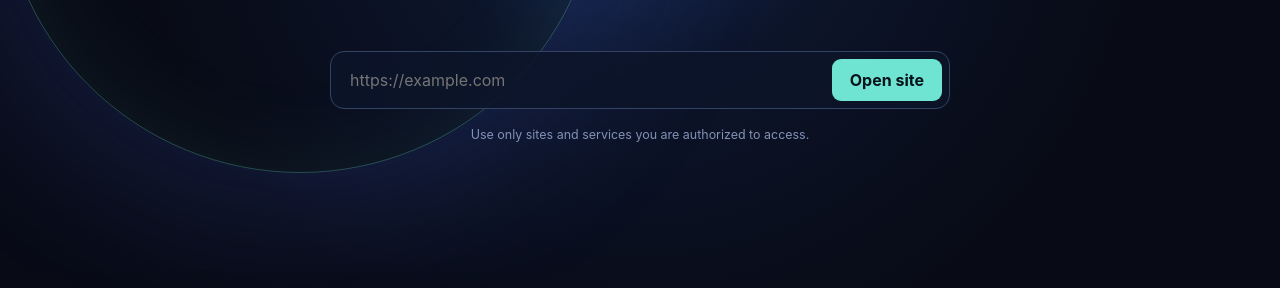
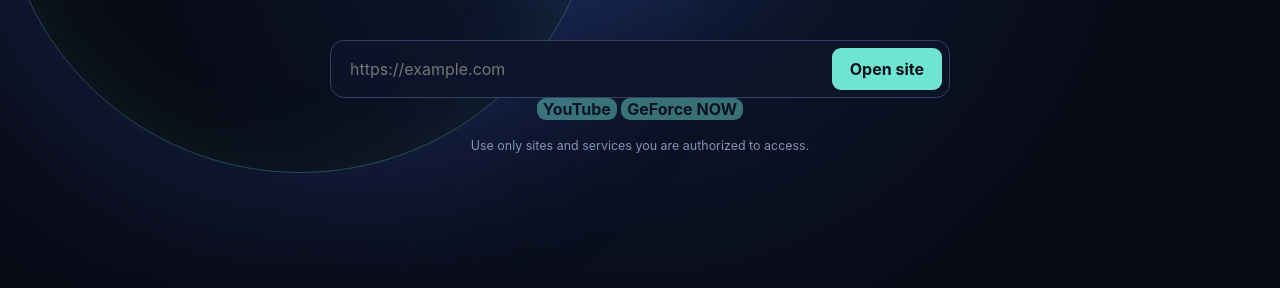
Before and after one commit to IlIllIllIIIIIIII/orbit-proxy, a website: page public/index.html in a window 1280 px wide. Shown: the part 492-780 px from the top of the page. Drawn offline with Linux system fonts and the light colour scheme.

Commit message:
Update homepage

```diff
--- a/public/index.html
+++ b/public/index.html
@@ -5,6 +5,7 @@
     <meta name="viewport" content="width=device-width, initial-scale=1" />
     <meta name="theme-color" content="#0b1020" />
     <title>Orbit Proxy</title>
+    <script src="/js/tab-spinner.js" defer></script>
     <link rel="stylesheet" href="/styles.css" />
     <script
       async
@@ -60,6 +61,10 @@
           />
           <button type="submit">Open site</button>
         </form>
+        <nav class="shortcuts" aria-label="Website shortcuts">
+          <button type="button" data-proxy-url="https://youtube.com" disabled>YouTube</button>
+          <button type="button" data-proxy-url="https://play.geforcenow.com/mall/" disabled>GeForce NOW</button>
+        </nav>
         <p class="hint">Use only sites and services you are authorized to access.</p>
       </section>
 
```
